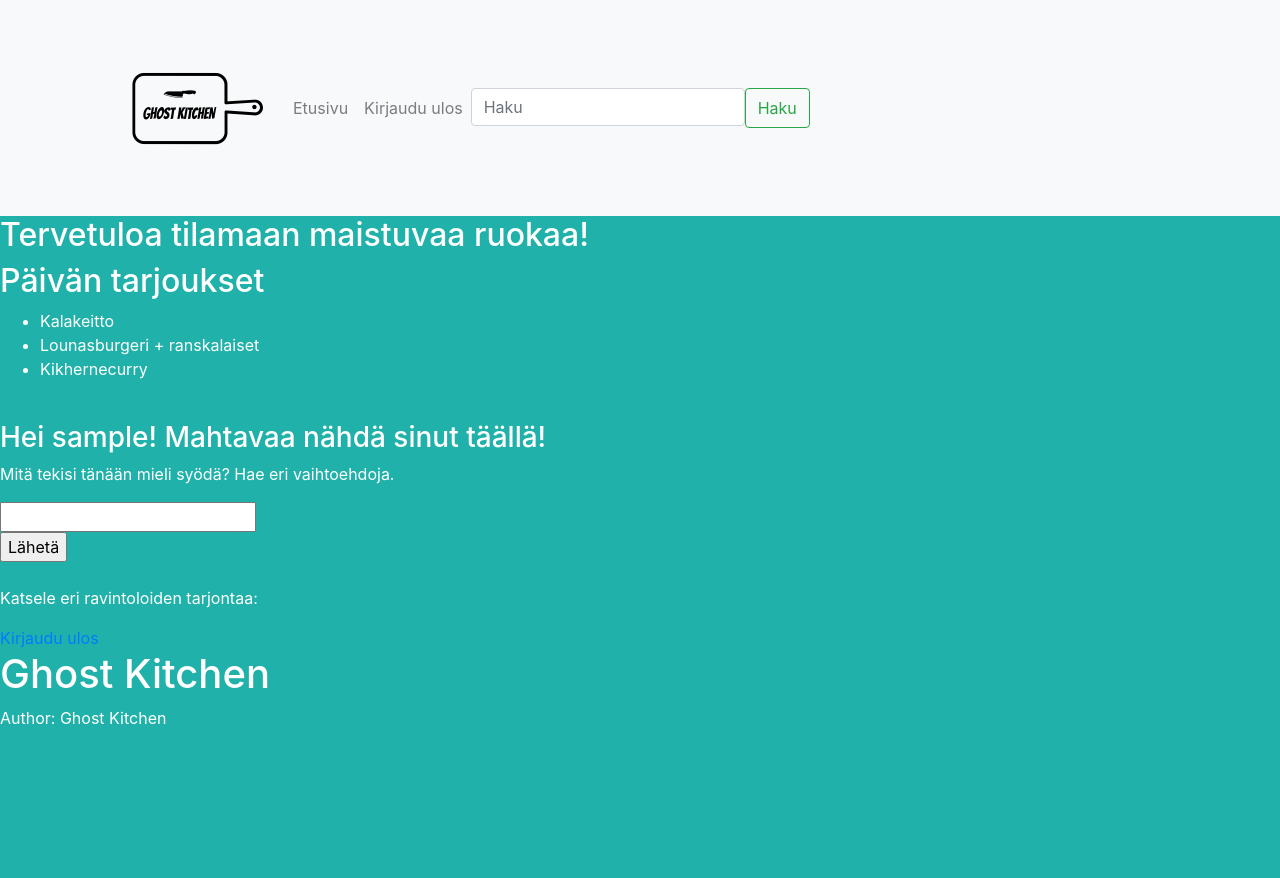
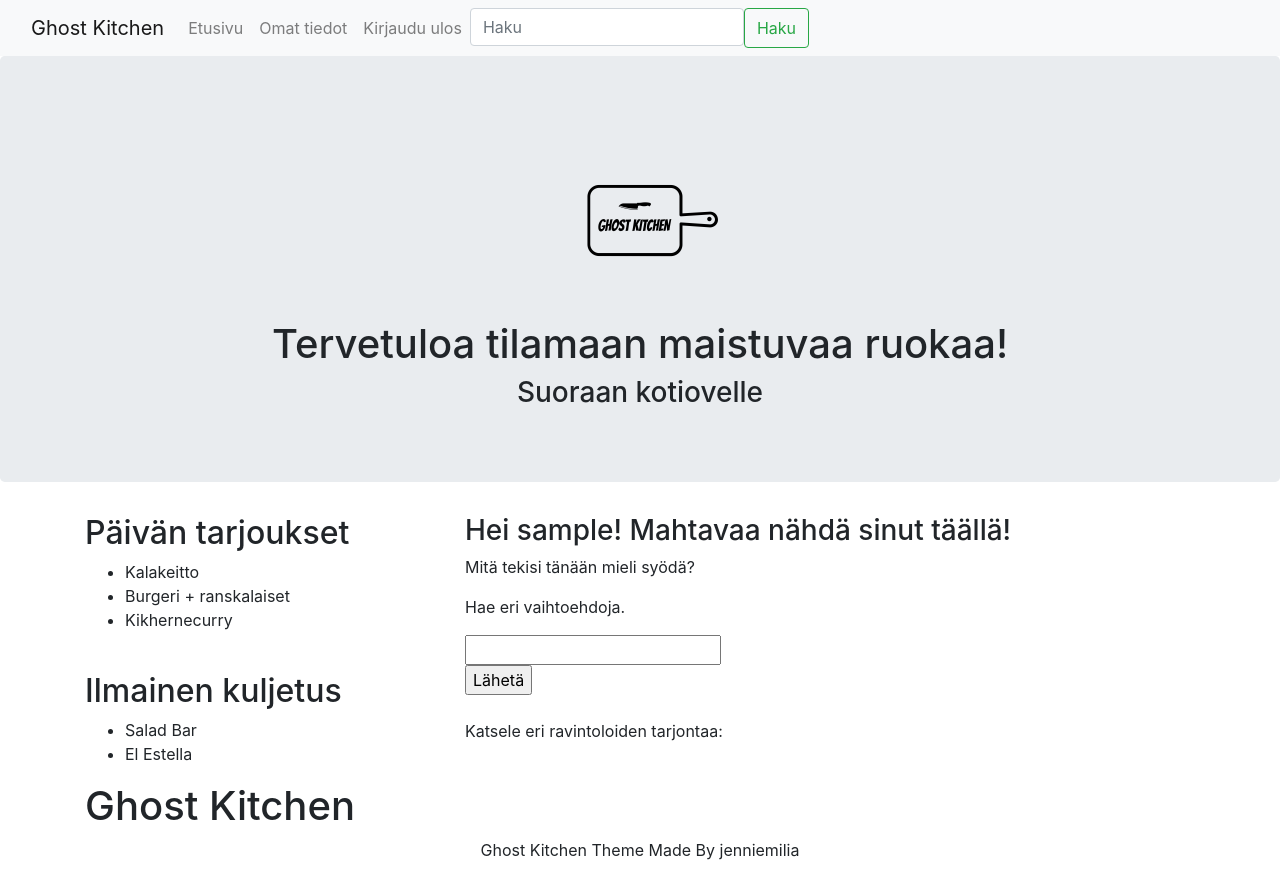
Before and after one commit to Jenniemilia/ghost-kitchen, a Flask app: template templates/index.html in a window 1280 px wide. Before the commit the page ends 724 px from the top, so only its background shows below. Run offline with Flask 2, Linux system fonts and the light colour scheme; the template is opened without the code that fills it, so the values that code supplies are empty; the visitor is signed in with stand-in values (Sample User, id 1); some libraries are stand-ins or nearby versions.

Commit message:
updated visual appearance

```diff
--- a/templates/index.html
+++ b/templates/index.html
@@ -1,24 +1,41 @@
 {% extends "layout.html" %}
+<head>
 {% block title %}
-	Kotisivu
-
-{% endblock %}
+	Kotisivu {% endblock %}
+	</head>
 
 {% block content %}
 
+<body>
 
+<div class="jumbotron text-center">
+	<img src="/static/logo.png" alt="Logo">
+	<h1>Tervetuloa tilamaan maistuvaa ruokaa!</h1>
+	<h3>Suoraan kotiovelle</h3>
+</div>
 
-	<h2>Tervetuloa tilamaan maistuvaa ruokaa!</h2>
+<div class="container">
+	<div class="row">
+		<div class="col-4">
 
 		<h2>Päivän tarjoukset</h2>
 		<!-- Tee random joka arpoo kolme päivän annosta tarjoukseen -->
 		<ul>
 			<li>Kalakeitto
-		<li>Lounasburgeri + ranskalaiset
+			<li>Burgeri + ranskalaiset
 			<li>Kikhernecurry
 		</ul>
 
 	<br />
+
+		<h2>Ilmainen kuljetus</h2>
+		<ul>
+			<li>Salad Bar</li>
+			<li>El Estella</li>
+		</ul>
+	</div>
+
+		<div class="col-8">
 
 			{% if session.user_id %}
 			<h3>Hei {{ session.user_name }}! Mahtavaa nähdä sinut täällä!</h3>
@@ -29,19 +46,16 @@
 
 
 			<form action="/result" method= "GET">
-	<p>Mitä tekisi tänään mieli syödä?
+			<p>Mitä tekisi tänään mieli syödä?</p>
 
-	Hae eri vaihtoehdoja.</p>
+			<p>Hae eri vaihtoehdoja.</p>
 	 		<input type="text" name="query">
 			<br />
 			<input type="submit" value="Lähetä">
 			</form>
 			<br>
 
-	<p>
-
-
-	Katsele eri ravintoloiden tarjontaa:
+			<p>Katsele eri ravintoloiden tarjontaa:
 
 			<ul>
 			{% for restaurant in restaurants %}
@@ -49,12 +63,6 @@
 				{{ restaurant.description }}
 				{% endfor %}
 			</ul>
-
-	{% if session.user_id %}
-	<a href="/logout">Kirjaudu ulos</a>
-	{% else %}
-	<a href="/login">Kirjaudu sisään</a>
-	{% endif %}
 
 			{% if session.user_role == 2 %}
 			<p>Hei ravintoloitsija, haluatko muokata menua tai lisätä päivän tarjoukset? Kirjaudu omille sivuille niin näet lisää toimintoja</p>
@@ -66,8 +74,11 @@
 				{% for restaurant in restaurants %}
 		  		<li><a class="dropdown-item" href="/ownerpage/{{restaurant.id}}">{{ restaurant.name }}</a></li>
 			  	{% endfor %}
+			{% endif %}
 
 			</ul>
 	  	</div>
-	{% endif %}
+	  </div>
+	</body>
+
 {% endblock %}
--- a/templates/layout.html
+++ b/templates/layout.html
@@ -1,14 +1,16 @@
-<!doctype html>
+<!DOCTYPE html>
 <html>
 
 <head>
+  {% block head %}
     <!--required meta tags-->
-    <meta name= "viewport" content="width=device-width, initial-scale=1.0">
+    <meta name= "viewport" content="width=device-width, initial-scale=1.0, shrink-to-fit=no">
     <meta charset="utf-8">
 
     <!-- Bootstrap CSS -->
     <link rel="stylesheet" href="https://stackpath.bootstrapcdn.com/bootstrap/4.5.0/css/bootstrap.min.css">
-
+    <link rel="stylesheet" href="https://cdn.jsdelivr.net/npm/bootstrap-icons@1.5.0/font/bootstrap-icons.css">
+    <link rel="stylesheet" href="/static/styles.css">
 
     <!--Title-->
     <title>Ghost Kitchen -
@@ -16,18 +18,18 @@
 
             {% endblock %}
     </title>
-
+    {% endblock %}
 
 </head>
 
 <body>
 
     <nav class="navbar navbar-expand-lg navbar-light bg-light">
-        <div class="container">
-          <!--<a class="navbar-brand" href="#">Ghost Kitchen</a>-->
-          <img src="/static/logo.png" alt="Logo">
+        <div class="container-fluid">
+          <a class="navbar-brand" href="/">Ghost Kitchen</a>
+
           <button class="navbar-toggler" type="button" data-bs-toggle="collapse" data-bs-target="#navbarSupportedContent" aria-controls="navbarSupportedContent" aria-expanded="false" aria-label="Toggle navigation">
-            <span class="navbar-toggler-i#con"></span>
+            <span class="navbar-toggler-icon"></span>
           </button>
           <div class="collapse navbar-collapse" id="navbarSupportedContent">
             <ul class="navbar-nav me-auto mb-2 mb-lg-0">
@@ -37,8 +39,11 @@
               </li>
             </ul>
 
-            <ul class="navbar-nav">
+            <ul class="navbar-nav navbar-right">
               {% if session.user_id %}
+              <li class="nav-item">
+                <a class="nav-link" href="/userpage">Omat tiedot</a>
+            </li>
               <li class="nav-item">
                 <a class="nav-link" href="/logout">Kirjaudu ulos</a>
             </li>
@@ -67,10 +72,13 @@
 <h1>Ghost Kitchen</h1>
 
 <!--Footer-->
-<footer>
-  <p>Author: Ghost Kitchen<br>
-  </p>
+<footer class="container-fluid text-center">
+  <a href="/" title="To Top">
+    <span class="glyphicon glyphicon-chevron-up"></span>
+  </a>
+  <p>Ghost Kitchen Theme Made By jenniemilia</p>
 </footer>
+
 
 
 <!-- Optional JavaScript; choose one of the two! -->
@@ -94,16 +102,7 @@
 
 </body>
 
-<style>
-  body {
-    margin: auto;
-    max-height: fit-content;
-    background-color: lightseagreen;
-    color: white
-  }
 
-
-  </style>
 
 
 
--- a/users.py
+++ b/users.py
@@ -42,3 +42,8 @@ def check_csrf():
 def require_role(role):
     if role > session.get("user_role", 0):
         abort(403)
+
+def get_user_info():
+    sql = "SELECT password, id, name FROM users WHERE name=:name"
+    result = db.session.execute(sql, {"name":name})
+    pass
```
Also changed, not shown: routes.py (+8 -2 lines), templates/homepage.html (+30 -23 lines). Lines whose indentation alone changed are shown as unchanged.
